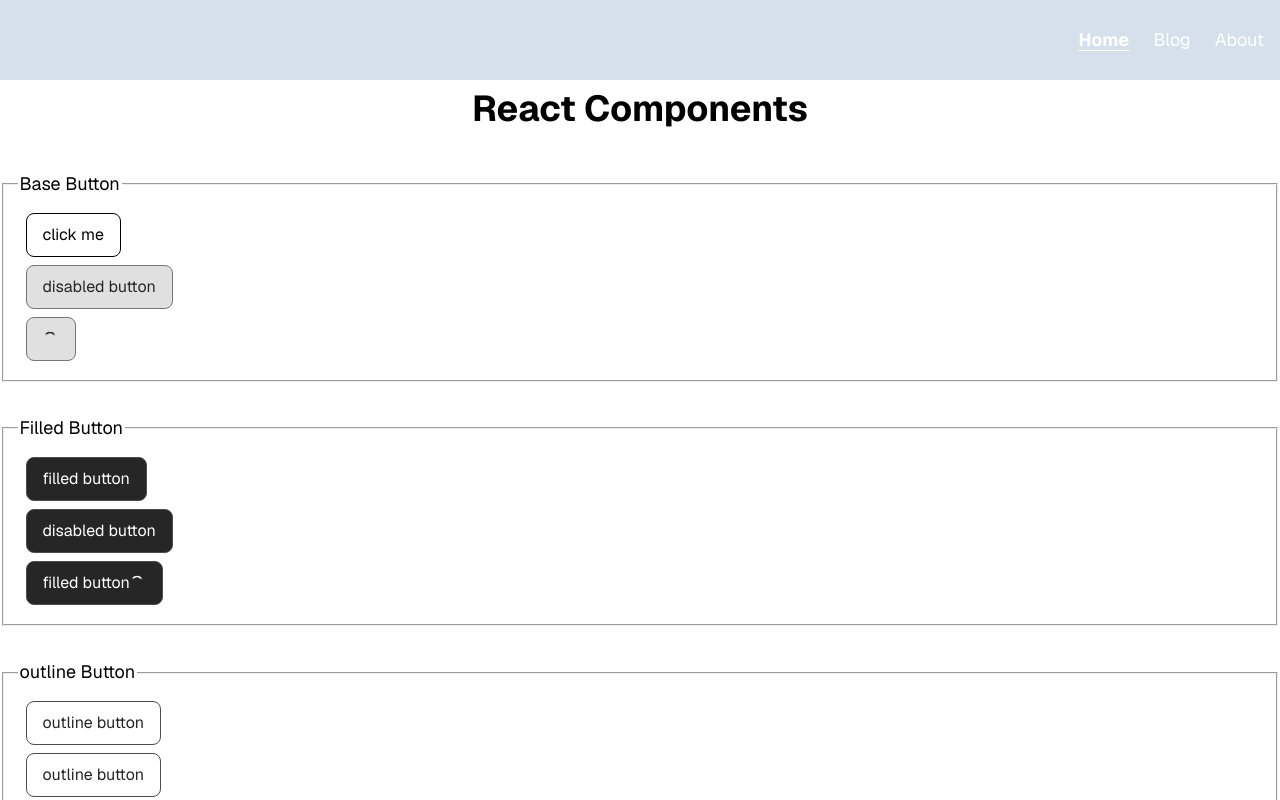
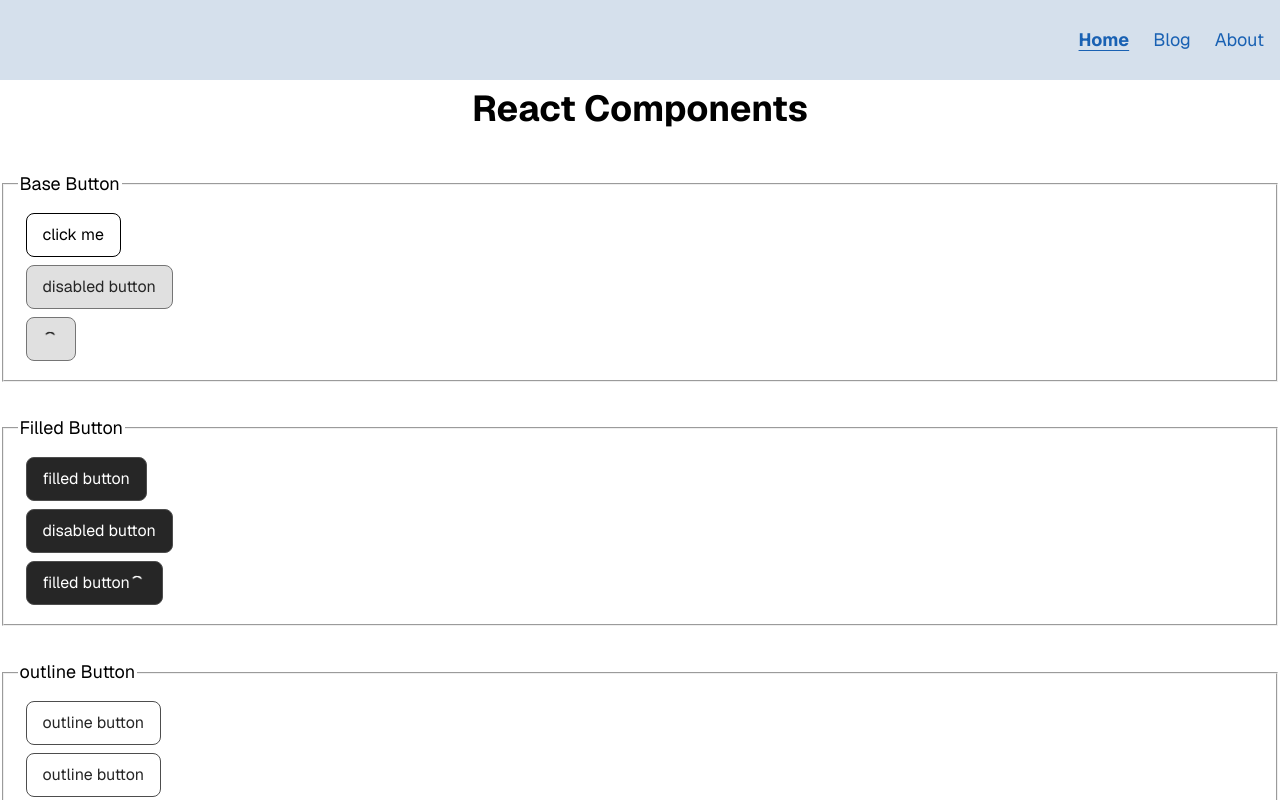
Before and after one commit to codercarl1243/react_components_system, a Next.js app: page / in a window 1280 px wide. Shown: the top 800 px of the page. Built offline with nearby package versions, Linux system fonts and the light colour scheme.

Commit message:
UPDATE colors in header nav temporarily to ensure no a11y issues. These styles could change

```diff
--- a/app/styles/components/header.css
+++ b/app/styles/components/header.css
@@ -14,7 +14,7 @@
 }
 
 .nav__primary a {
-    color: var(--color-neutral-100);
+    color: var(--color-primary-400);
     font-size: 1.125rem;
     transition: color 0.3s ease;
 
```
